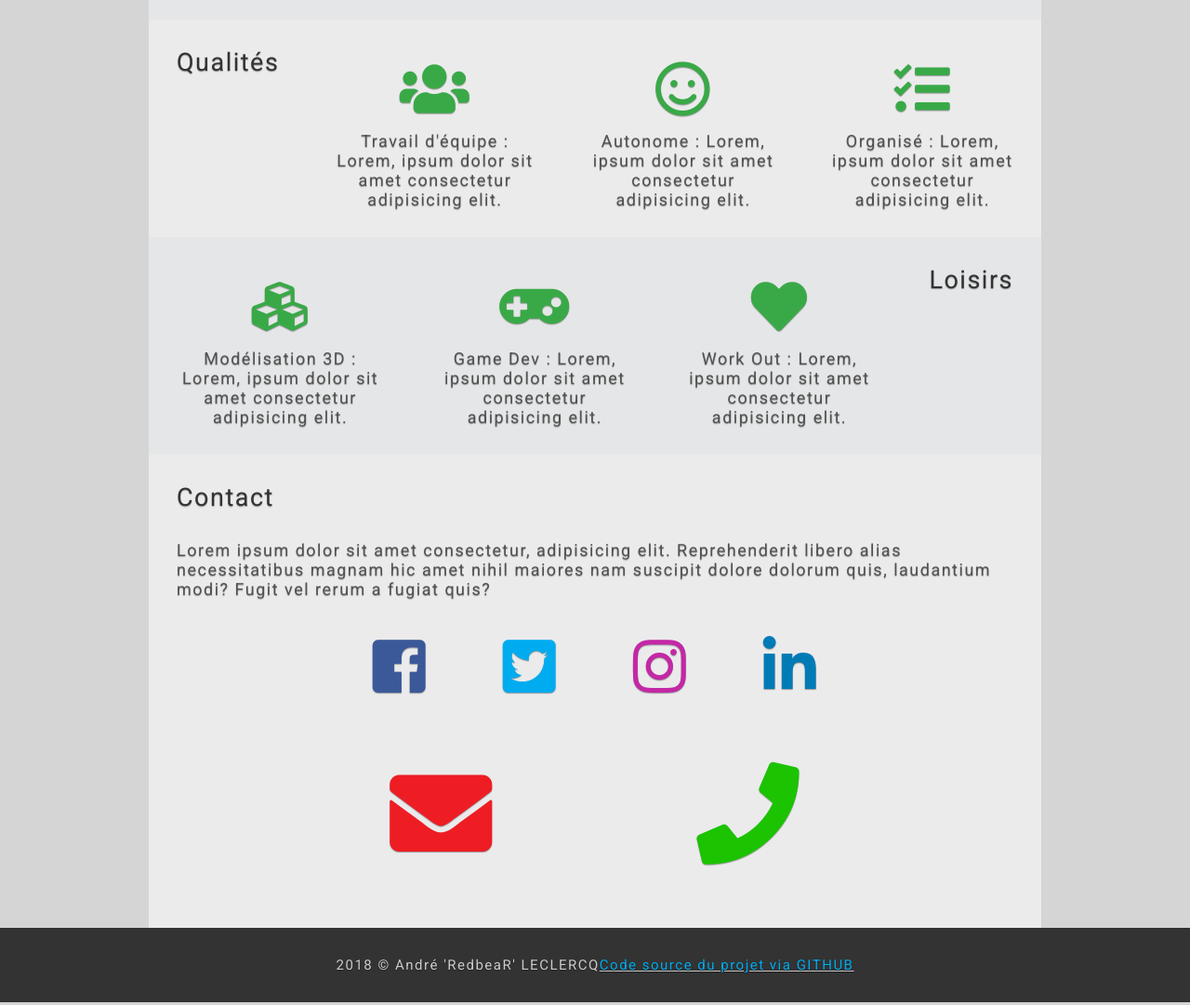
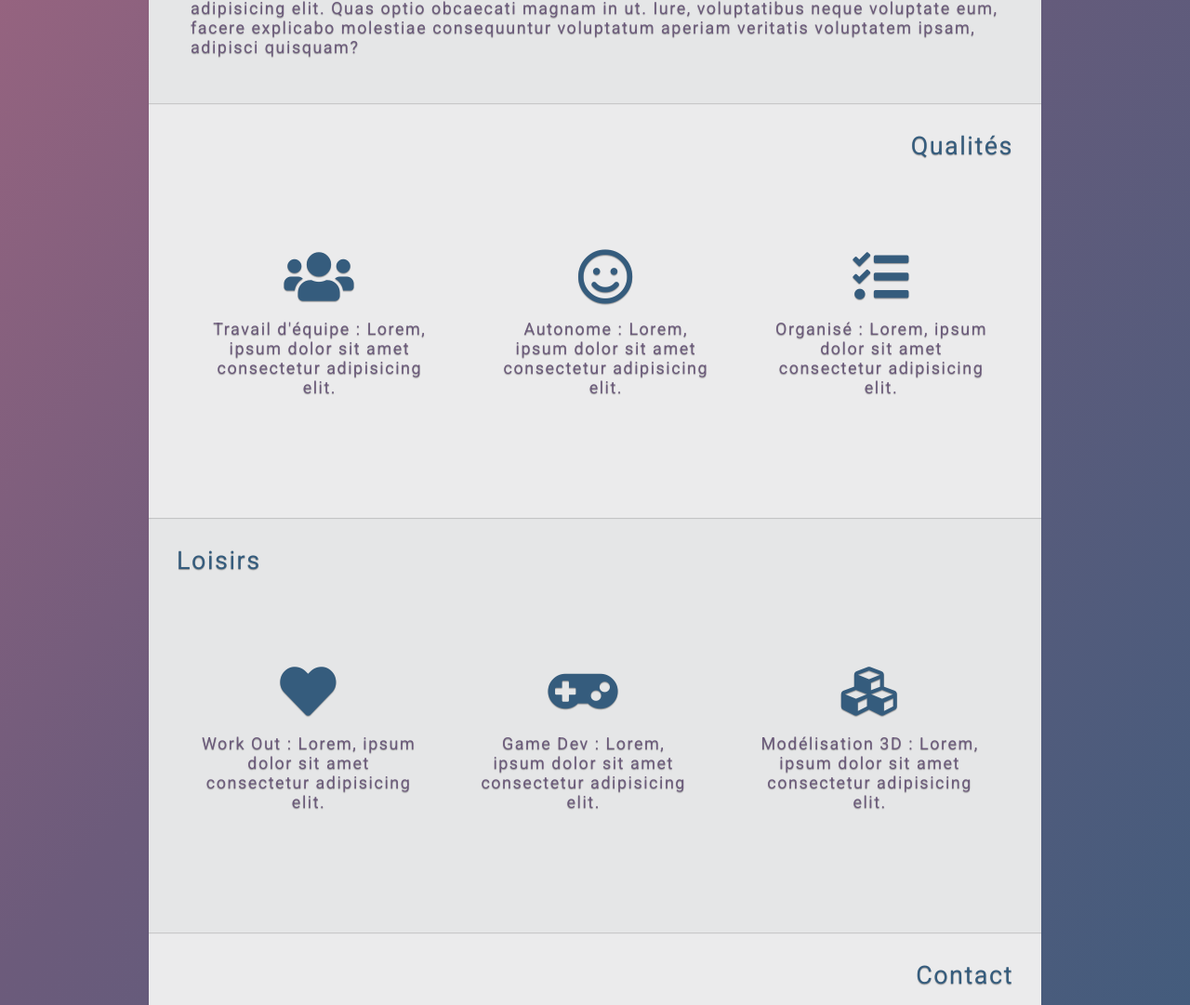
Before and after one commit to Koobiak/OnePage-Portfolio-FrontEnd, a plain HTML site: page index.html in a window 1280 px wide. Shown: the part 1077-2158 px from the top of the page at 93% size. Drawn offline with nearby package versions, Linux system fonts and the light colour scheme.

Commit message:
Update Dekstop
- More color
- Better space

```diff
--- a/css/style.css
+++ b/css/style.css
@@ -112,7 +112,7 @@ h2 {
 }
 
     .bloc-logo-txt i {
-        color: #39a947;
+        color: #355c7d;
         font-size: 90px;
         padding: 15px 0px;
     }
@@ -133,12 +133,38 @@ header .arrow-bot i {
     color: #aab8f7;
 }
 
+#home {
+    box-shadow: 0px 1px 1px rgba(0, 0, 0, 0.15);
+    z-index: 5;
+}
+
+#competences {
+    box-shadow: 0px 1px 1px rgba(0, 0, 0, 0.15);
+    z-index: 4;
+}
+
+#qualities {
+    box-shadow: 0px 1px 1px rgba(0, 0, 0, 0.15);
+    z-index: 3;
+}
+
+#hobbies {
+    box-shadow: 0px 1px 1px rgba(0, 0, 0, 0.15);
+    z-index: 2;
+}
+
+#contact {
+    box-shadow: 0px 1px 1px rgba(0, 0, 0, 0.15);
+    z-index: 1;
+}
+
+
 /*****************************************/
 /* *** PROPRIETES GENERALES (mobile) *** */
 /*****************************************/
 
 body {
-    color: #525252;
+    color: #6c5b7b;
     display: flex;
     flex-direction: column;
     flex-wrap: wrap;
@@ -147,7 +173,7 @@ body {
     letter-spacing: 1.5px;
     min-height: 100vh;
     text-shadow: 0px 1px 1px rgba(0, 0, 0, 0.35);
-    box-shadow: 0px 1px 1px rgba(0, 0, 0, 0.35);
+
 }
 
 /** HEADER **/
@@ -255,7 +281,7 @@ body {
 @media screen and (min-width: 992px) {
 
     body {
-        background: #d5d5d5;
+        background: linear-gradient(-50deg, #355c7d, #6c5b7b, #c06c84);
     }
 
     .wrapper {
@@ -269,6 +295,7 @@ body {
     header {
         background: url(../img/bg_header.png), linear-gradient(-50deg, #355c7d, #6c5b7b, #c06c84);
         background-repeat: no-repeat;
+        background-position: center center;
         color: #ccc;
         padding: 15px
     }
@@ -307,42 +334,53 @@ body {
 
             .logo-top a {
                 color: #ccc;
-                border-bottom: 0 solid #007bb6;
+                border-bottom: 0 solid #6c5b7b;
                 font-weight: 700;
                 padding: 5px 15px 10px 15px;
                 text-transform: uppercase;
-                transition: all .3s;
+                transition: all .15s;
             }
 
 
                 .logo-top a:hover {
-                    border-bottom: 5px solid #007bb6;
-                    color: #333;
+                    border-bottom: 5px solid #6c5b7b;
+                    color: #6c5b7b;
                     padding: 5px 15px 5px 15px;
                 }
 
+
         section .title-section {
-        color: #333;
+            color: #355c7d;
             display: flex;
             flex-direction: row;
-        justify-content: flex-end;
+            justify-content: center;
             letter-spacing: 1.5px;
-        padding: 30px 0px 0px 0px;
+            padding: 30px 0px 50px 0px;
         }
 
         section:nth-child(even) > .title-section {
             background: transparent;
             border-bottom: 0px solid #4560df;
+            justify-content: flex-start;
         }
 
         section:nth-child(odd) > .title-section {
             background: transparent;
             border-bottom: 0px solid #58c3e6;
+            justify-content: flex-end;
         }
 
         section:last-child > .title-section {
             background: transparent;
             border-bottom: 0px solid #f19b40;
+            justify-content: flex-start;
+        }
+
+        .content-section {
+            display: flex;
+            flex-direction: row;
+            flex-grow: 0;
+            padding: 0px 25px 100px 25px;
         }
 
 
@@ -377,17 +415,19 @@ body {
         font-size: 60px;
     }
 
-
+    #competences {
+        padding: 20px 15px;
+    }
 
     #qualities {
         display: flex;
-        flex-direction: row;
+        flex-direction: column;
         flex-grow: 0;
     }
 
     #hobbies {
         display: flex;
-        flex-direction: row-reverse;
+        flex-direction: column;
         flex-grow: 0;
     }
 
--- a/index.html
+++ b/index.html
@@ -1,5 +1,5 @@
 <!DOCTYPE html>
-<html lang="fr">
+<html lang="zxx">
 <head>
     <meta charset="UTF-8">
     <meta name="viewport" content="width=device-width, initial-scale=1.0">
@@ -80,6 +80,7 @@
             <h2>Qualités</h2>
         </div>
 
+        <div class="content-section">
             <div class="bloc-logo-txt">
                     <i class="fas fa-users"></i>
                 <p>Travail d'équipe : Lorem, ipsum dolor sit amet consectetur adipisicing elit.</p>
@@ -98,7 +99,7 @@
             <div class="arrow-bot">
                     <a href="#hobbies"><i class="fas fa-angle-down"></i></a>
             </div>
-
+        </div>
     </section>
 
     <!-- HOBBIES -->
@@ -107,6 +108,7 @@
             <h2>Loisirs</h2>
         </div>
 
+        <div class="content-section">
             <div class="bloc-logo-txt">
                 <i class="fas fa-heart"></i>
                 <p>Work Out : Lorem, ipsum dolor sit amet consectetur adipisicing elit.</p>
@@ -124,6 +126,7 @@
 
             <div class="arrow-bot">
                     <a href="#contact"><i class="fas fa-angle-down"></i></a>
+            </div>
         </div>
 
     </section>
```
Lines whose indentation alone changed are shown as unchanged.
